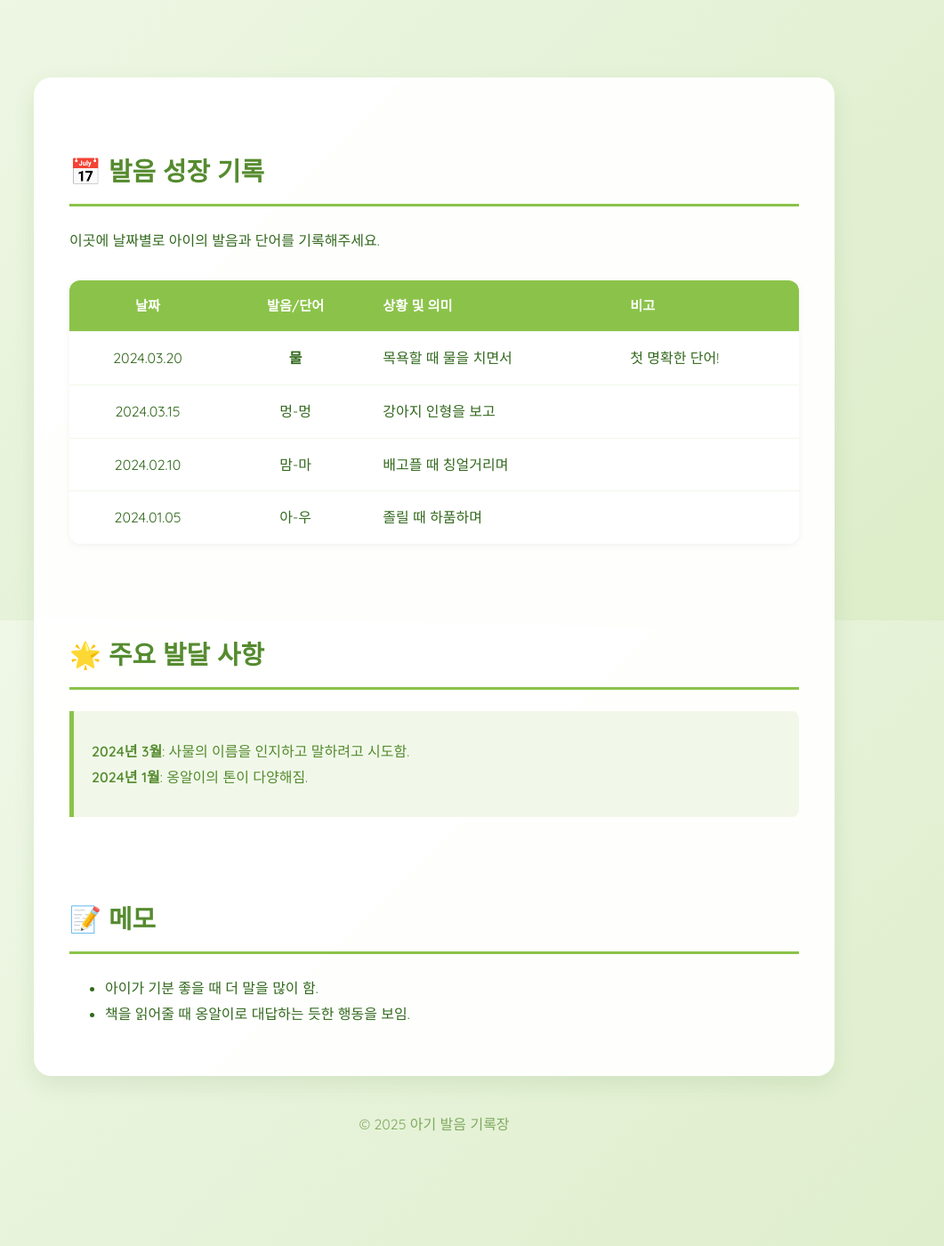
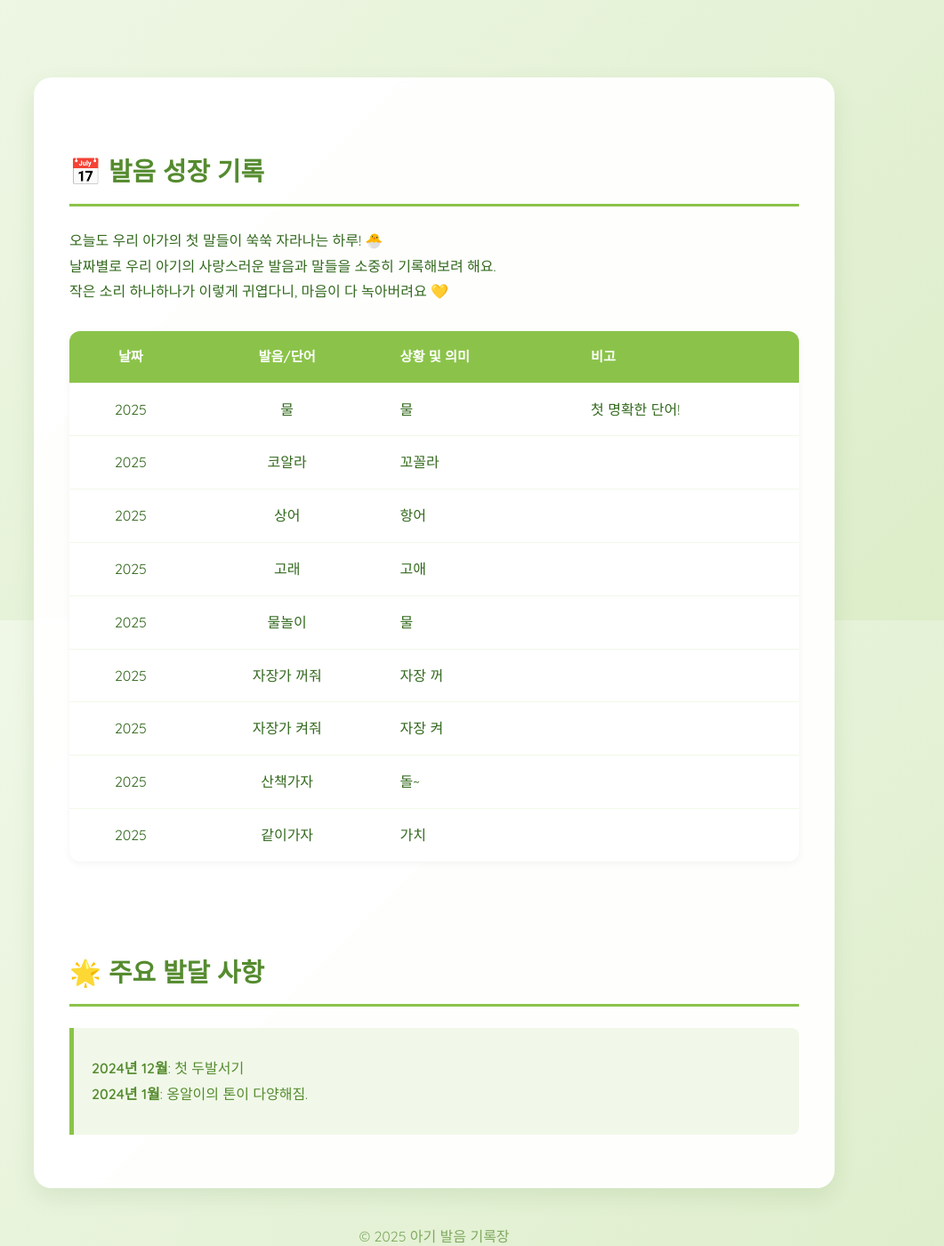
Before and after one commit to JunSungKang/baby-speech-diary, a Jekyll site: the page built from index.md, in a window 1280 px wide and 1400 px high, scrolled down 203 px. Shown: the whole window at 89% size, without its empty margins (152-1213 px from the left). Built offline with Jekyll 4.4.1, drawn with Linux system fonts in a browser that asks for light colours; our own code applies the rules of GitHub Pages for plain Markdown files; before the commit the page ends 1537 px from its top, so only the background shows below that.

Commit message:
docs: 메인 문서 내용을 수정했습니다.

```diff
--- a/index.md
+++ b/index.md
@@ -4,25 +4,25 @@ layout: default
 
 ## 📅 발음 성장 기록
 
-이곳에 날짜별로 아이의 발음과 단어를 기록해주세요.
+오늘도 우리 아가의 첫 말들이 쑥쑥 자라나는 하루! 🐣
+날짜별로 우리 아기의 사랑스러운 발음과 말들을 소중히 기록해보려 해요.
+작은 소리 하나하나가 이렇게 귀엽다니, 마음이 다 녹아버려요 💛
 
 | 날짜 | 발음/단어 | 상황 및 의미 | 비고 |
 |:---:|:---:|:---|:---|
-| 2024.03.20 | **물** | 목욕할 때 물을 치면서 | 첫 명확한 단어! |
-| 2024.03.15 | 멍-멍 | 강아지 인형을 보고 | |
-| 2024.02.10 | 맘-마 | 배고플 때 칭얼거리며 | |
-| 2024.01.05 | 아-우 | 졸릴 때 하품하며 | |
+| 2025 | 물 | 물 | 첫 명확한 단어! |
+| 2025 | 코알라 | 꼬꼴라 |  |
+| 2025 | 상어 | 항어 |  |
+| 2025 | 고래 | 고애 |  |
+| 2025 | 물놀이 | 물 |  |
+| 2025 | 자장가 꺼줘 | 자장 꺼 |  |
+| 2025 | 자장가 켜줘 | 자장 켜 |  |
+| 2025 | 산책가자 | 돌~ |  |
+| 2025 | 같이가자 | 가치 |  |
 
 <br>
 
 ## 🌟 주요 발달 사항
 
-> **2024년 3월**: 사물의 이름을 인지하고 말하려고 시도함.
+> **2024년 12월**: 첫 두발서기
 > **2024년 1월**: 옹알이의 톤이 다양해짐.
-
-<br>
-
-## 📝 메모
-
-- 아이가 기분 좋을 때 더 말을 많이 함.
-- 책을 읽어줄 때 옹알이로 대답하는 듯한 행동을 보임.
```
